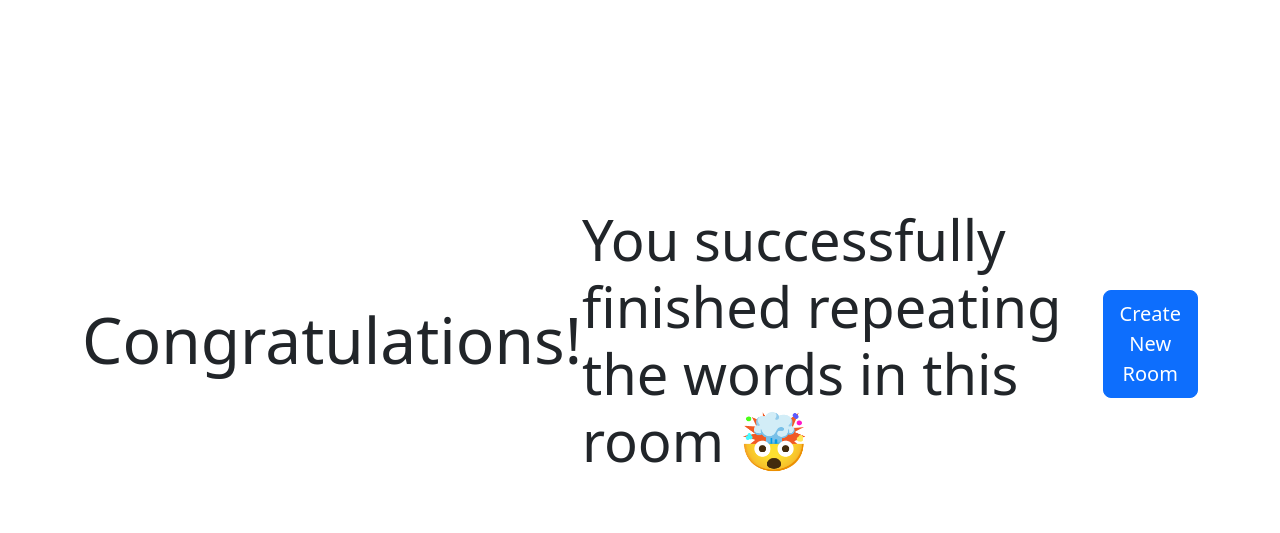
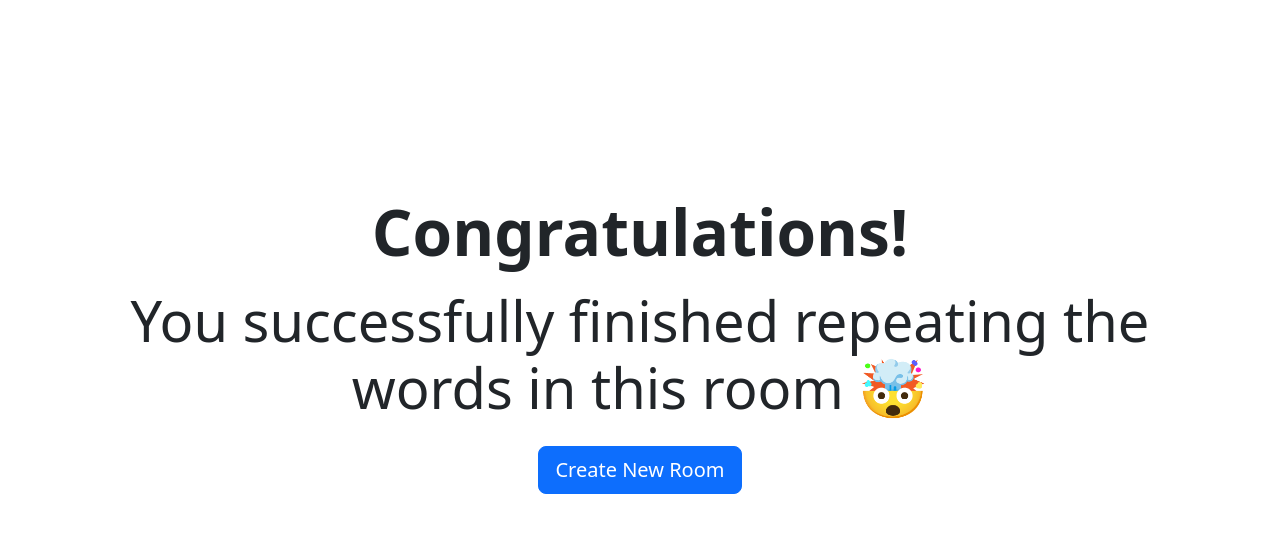
Before and after one commit to MikhailSavenko/memorizeIt, a Django app: page /room/ in a window 1280 px wide. Shown: the part 73-606 px from the top of the page. Run offline with Django 5.2, Linux system fonts and the light colour scheme; some libraries are stand-ins or nearby versions.

Commit message:
Congratulations div

```diff
--- a/templates/partials/word_card_partial.html
+++ b/templates/partials/word_card_partial.html
@@ -1,8 +1,9 @@
 {% if no_word_left %}
-  <h1 class="display-3"><b>Congratulations!</b></h1>
-  <h2 class="display-4">You successfully finished repeating the words in this room 🤯</h2>
-  <br>
+<div class="d-flex flex-column align-items-center text-center py-4 w-100">
+  <p class="display-3 fw-bold mb-3">Congratulations!</p>
+  <p class="display-4 tex-muted mb-4">You successfully finished repeating the words in this room 🤯</p>
   <a href="{% url 'word:create_room' %}" class="btn btn-primary btn-lg">Create New Room</a>
+</div>
 {% else %}
   <form hx-post="{{ request.path }}" hx-target="#word-card-container" hx-swap="innerHTML">
     <div class="display-3 fw-bold">{{ word }} - {{ part_of_speech }} - ?</div>
```
